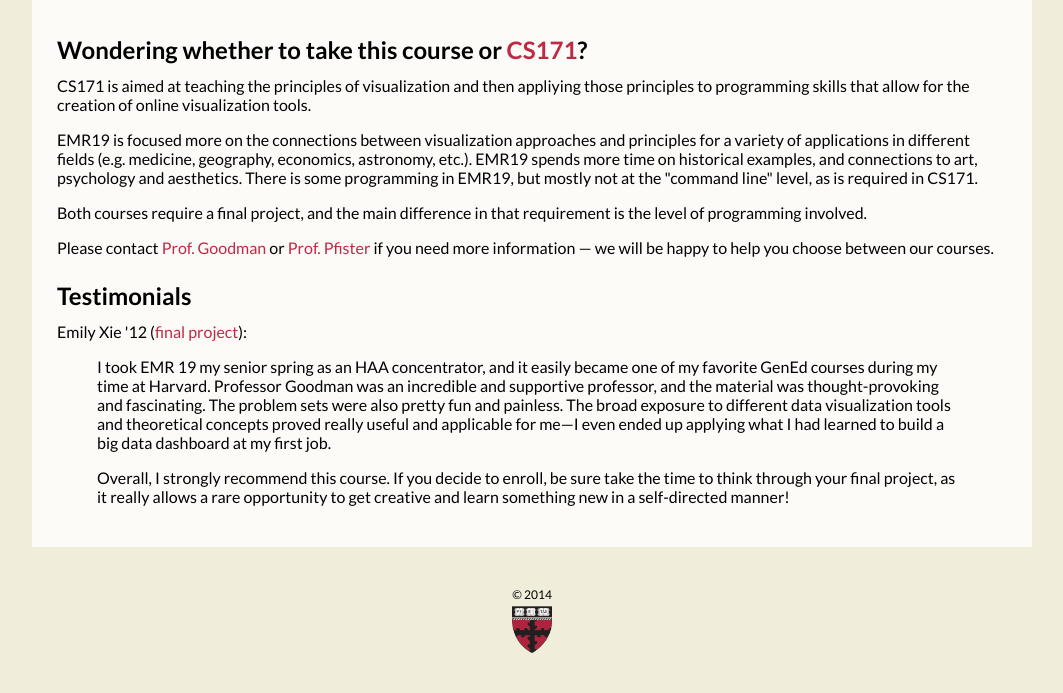
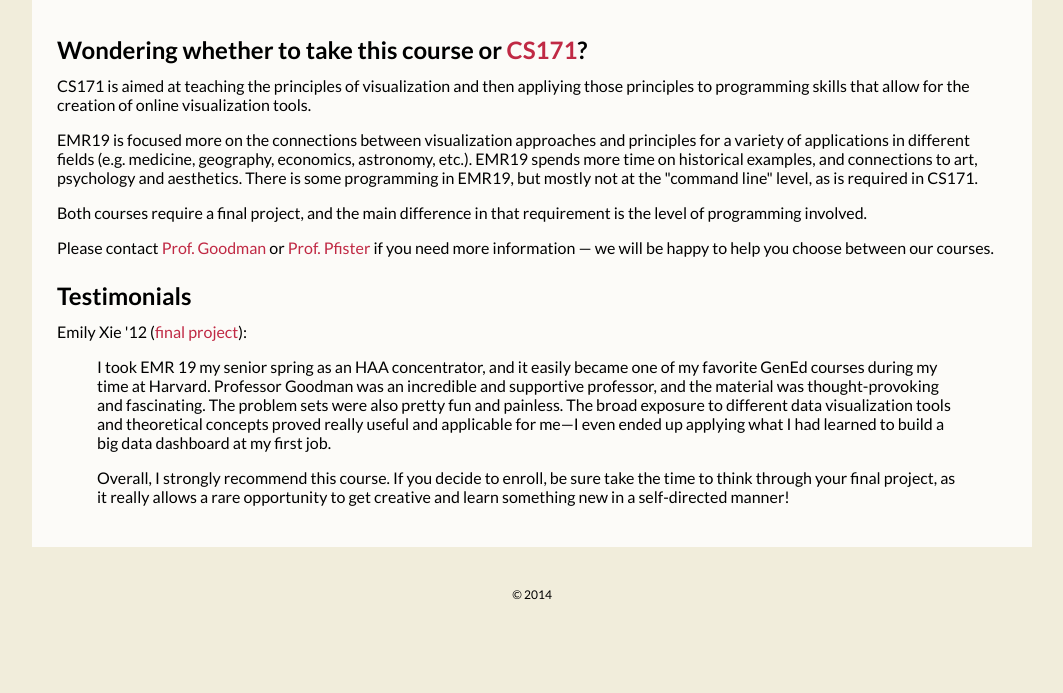
Before and after one commit to emr19/emr19.github.io, a Jekyll site: the page built from index.html, in a window 1280 px wide. Shown: the part 1227-1920 px from the top of the page, without its empty margins (108-1171 px from the left). Built offline with Jekyll 4.4.1, drawn with Linux system fonts in a browser that asks for light colours; Markdown is read by kramdown in place of the engine named in the settings; after the commit the page ends 1869 px from its top, so only the background shows below that.

Commit message:
Removed inappropriate SEAS shield

```diff
--- a/_layouts/default.html
+++ b/_layouts/default.html
@@ -89,7 +89,7 @@
 
       <footer>
         <span>© 2014</span>
-        <a href="http://www.seas.harvard.edu/"><img src="/images/shield.png" alt="SEAS shield"></a>
+        <!--<a href="http://www.seas.harvard.edu/"><img src="/images/shield.png" alt="SEAS shield"></a>-->
       </footer>
     </div>
   </body>
```
